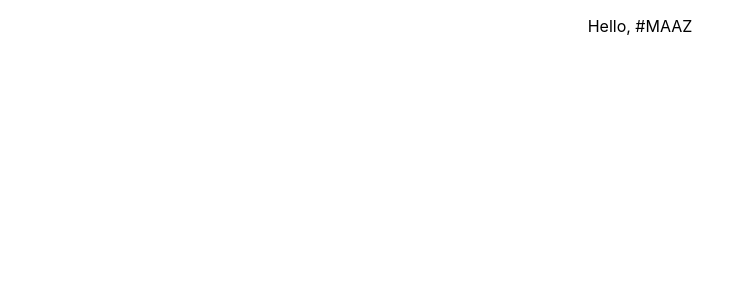
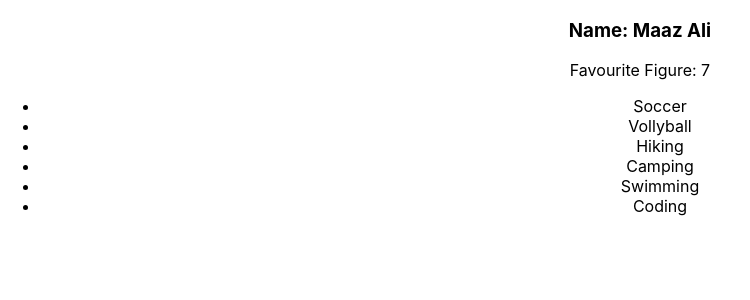
Before and after one commit to moaaxali/reactjs, a React (Create React App) app: page / in a window 1280 px wide. Shown: the top 300 px of the page, without its empty margins (0-750 px from the left). Built offline with nearby package versions, Linux system fonts and the light colour scheme.

Commit message:
Practiced some more JSX

```diff
--- a/src/App.js
+++ b/src/App.js
@@ -1,10 +1,17 @@
 import TasteOfJSX from './TasteOfJSX/TasteOfJSX'
 import './App.css';
+
+const user = {
+  firstName: 'Maaz',
+  lastName: 'Ali',
+  favoriteFigure: 7,
+  hobbies: ['Soccer', 'Vollyball', 'Hiking', 'Camping', 'Swimming', 'Coding'],
+}
 
 function App() {
   return (
     <div className="App">
-      <TasteOfJSX user="maaz" />
+      <TasteOfJSX user={user} />
     </div>
   );
 }
--- a/src/TasteOfJSX/TasteOfJSX.js
+++ b/src/TasteOfJSX/TasteOfJSX.js
@@ -3,9 +3,12 @@ import formatName from '../formatName/formatName'
 
 class TasteOfJSX extends Component {
   render() {
+    let { user } = this.props
     return (
       <div>
-        <p>Hello, {formatName(this.props.user)}</p>
+        <h3>Name: {formatName(user)}</h3>
+        <p>Favourite Figure: {user.favoriteFigure}</p>
+        <ul>{user.hobbies.map((item, i) => <li key={item + i}>{item}</li>)}</ul>
       </div>
     );
   }
--- a/src/formatName/formatName.js
+++ b/src/formatName/formatName.js
@@ -1,5 +1,5 @@
 const formatName = (user) => {
-    return '#' + user.toUpperCase()
+    return user.firstName + ' ' + user.lastName
 }
 
 export default formatName;
```
